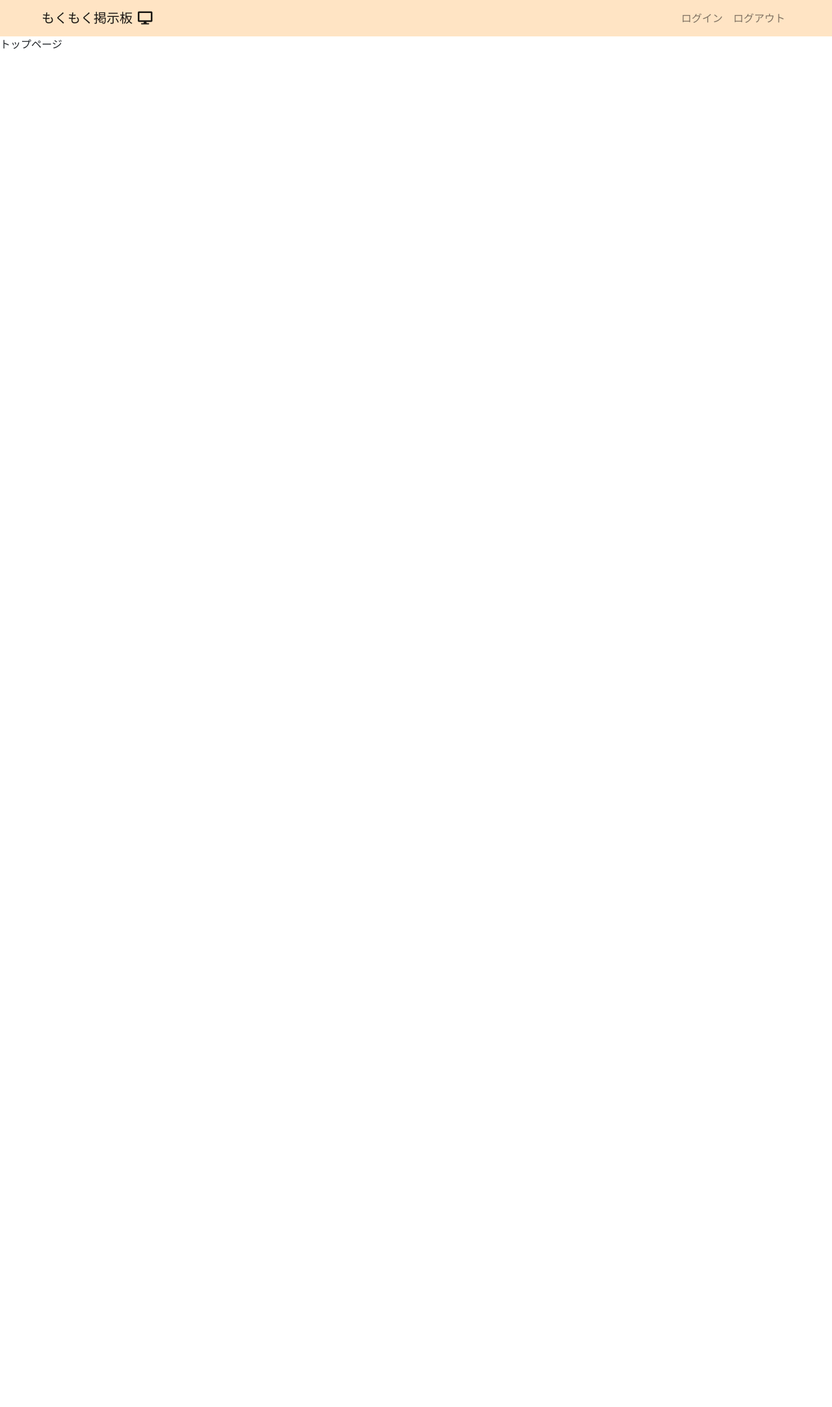
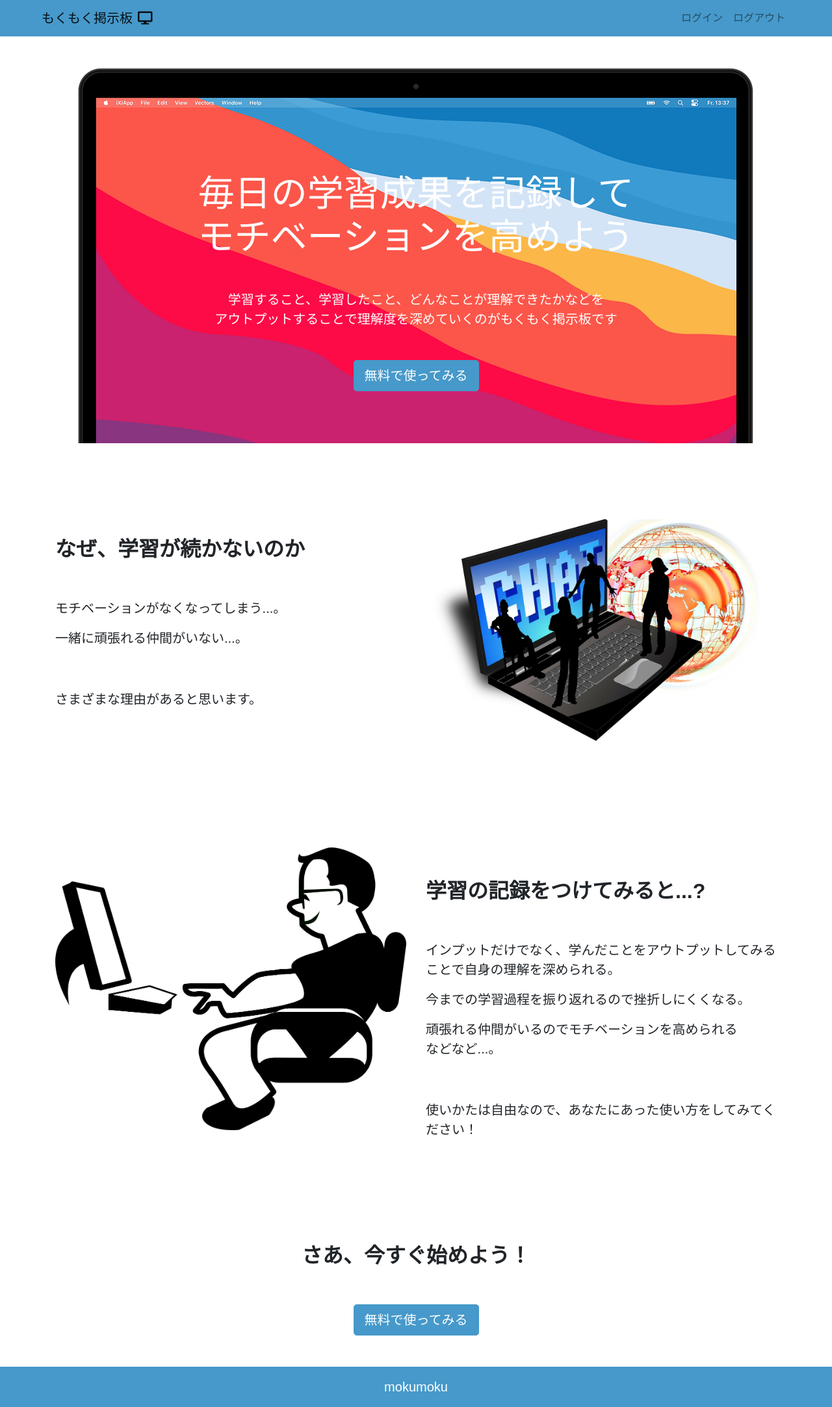
Before and after one commit to tsubasashimazaki/thread, a PHP site: page /top.php in a window 1280 px wide. Shown: the whole page at 65% size. Before the commit the page ends 75 px from the top, so only its background shows below. Run offline with PHP 8.4, Linux system fonts and the light colour scheme; some libraries are stand-ins or nearby versions.

Commit message:
new file: ログイン・ログアウトファイルを作成、UIの画像を保存 modified: top.phpの全体UI調整

```diff
--- a/css/style.css
+++ b/css/style.css
@@ -1,10 +1,62 @@
+body {
 
-/* navbar Start */
-.topIcon {
+    font-family: monospace, sans-serif;
+}
+p {
+    font-family: sans-serif;
+    font-size: 20px;
+}
+h2 {
+    font-family: sans-serif;
+    font-weight: bold;
+}
+
+/* ーーーー　header.php　ーーーーー */
+.threadIcon {
     margin-left: .5rem;
 }
 .bg-light {
-    background-color: bisque!important;
+    background-color: #4699ca!important;
+}
+/* ーーーー　top.php　ーーーーー */
+.main {
+    background-image: url(../img/bg-ground.png);
+    background-size: cover;
+    padding: 10rem 0 5rem 0;
+}
+.row {
+    margin-top: 3rem;
+}
+#service {
+    padding: 3rem 0;
+}
+.add {
+    display: block;
+    text-align: center;
+}
+.fotter{
+    background-color: #4699ca;
+    color: #fff;
+    padding: 1rem 0;
+    text-align: center;
+    margin: 0;
 }
 
-/* add.php Start */
+
+/* ーーーー　add.php　ーーーーー */
+.btn-primary {
+    background-color: #4699ca;
+    border-color: #4699ca;
+}
+
+
+
+@media (max-width: 600px) {
+    .topTitle{
+        font-size: 2rem;
+    }
+    .main {
+      background-position: center;
+      padding: 1rem;
+    }
+}
--- /dev/null
+++ b/login.php
@@ -0,0 +1 @@
+ここはログインのページ
--- /dev/null
+++ b/logout.php
@@ -0,0 +1 @@
+ここではログアウトされる
--- a/templates/header.php
+++ b/templates/header.php
@@ -15,7 +15,7 @@
   </head>
   <body>
   <nav class="navbar navbar-expand-lg navbar-light bg-light">
-  <a class="navbar-brand ml-5" href="#">もくもく掲示板<i class="fas fa-desktop topIcon"></i></a>
+  <a class="navbar-brand ml-5" href="top.php">もくもく掲示板<i class="fas fa-desktop threadIcon"></i></a>
   <button class="navbar-toggler" type="button" data-toggle="collapse" data-target="#navbarTogglerDemo02" aria-controls="navbarTogglerDemo02" aria-expanded="false" aria-label="Toggle navigation">
     <span class="navbar-toggler-icon"></span>
   </button>
@@ -23,10 +23,10 @@
   <div class="collapse navbar-collapse" id="navbarTogglerDemo02">
     <ul class="navbar-nav ml-auto mr-5 mt-2 mt-lg-0">
       <li class="nav-item">
-        <a class="nav-link" href="#">ログイン</a>
+        <a class="nav-link" href="login.php">ログイン</a>
       </li>
       <li class="nav-item">
-        <a class="nav-link" href="#">ログアウト</a>
+        <a class="nav-link" href="logout.php">ログアウト</a>
       </li>
     </ul>
   </div>
--- a/top.php
+++ b/top.php
@@ -1,4 +1,49 @@
 <?php require('templates/header.php'); ?>
-トップページ
+<section id="top">
+    <div class="main text-center mt-5">
+        <h1 class="topTitle mb-5 display-4 text-white">毎日の学習成果を記録して<br>モチベーションを高めよう</h1>
+        <p class="display-5 mb-5 text-white">学習すること、学習したこと、どんなことが理解できたかなどを<br>アウトプットすることで理解度を深めていくのがもくもく掲示板です</p>
+        <a href="add.php"><button class="btn btn-primary btn-lg">無料で使ってみる</button></a>
+    </div>
+</section>
+<section id="about">
+    <div id="aboutContent" class="container">
+        <div class="row py-5">
+            <div class="col-md-6">
+                <h2 class="py-5 font-bold">なぜ、学習が続かないのか</h2>
+                <p>モチベーションがなくなってしまう...。</p>
+                <p>一緒に頑張れる仲間がいない...。</p>
+                <p class="pt-5">さまざまな理由があると思います。</p>
+            </div>
+            <div class="col-md-6">
+                <img src="img/about.jpg" class="w-100" alt="">
+            </div>
+        </div><!-- top_wrapper -->
+        <div class="row py-5">
+            <div class="col-md-6">
+                    <img src="img/about1.png" class="w-100" alt="">
+                </div>
+                <div class="col-md-6 ">
+                    <h2 class="py-5">学習の記録をつけてみると...?
+                    </h2>
+                    <p>インプットだけでなく、学んだことをアウトプットしてみることで自身の理解を深められる。</p>
+                    <p>今までの学習過程を振り返れるので挫折しにくくなる。</p>
+                    <p>頑張れる仲間がいるのでモチベーションを高められる<br>などなど...。</p>
+                    <p class="pt-5">使いかたは自由なので、あなたにあった使い方をしてみてください！</p>
+                </div>
+            </div>
+    </div>
+</section>
+<section id="service">
+    <div class="container">
+        <h2 class="text-center py-5">さあ、今すぐ始めよう！</i></h2>
+        <a href="add.php" class="add">
+            <button class="btn btn-primary btn-lg text-center">無料で使ってみる</button>
+        </a>
+    </div>
+</section>
+<section id="fotter">
+    <p class="fotter">mokumoku</p>
+</section>
 
 <?php require('templates/footer.php'); ?>
```
Also changed, not shown: add.php (+14 -8 lines), img/about.jpg (added), img/about1.png (added), img/about2.jpg (added), img/bg-ground.jpg (added), img/bg-ground.png (added).
